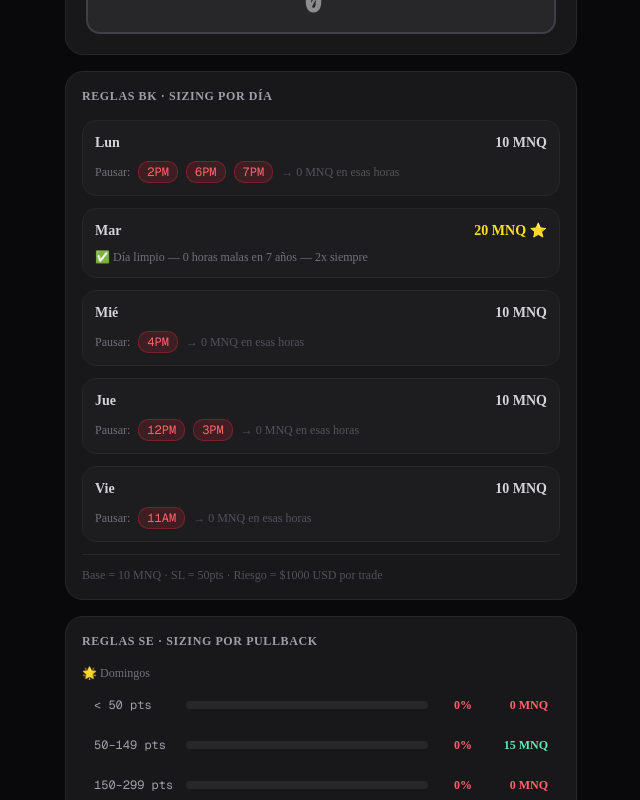
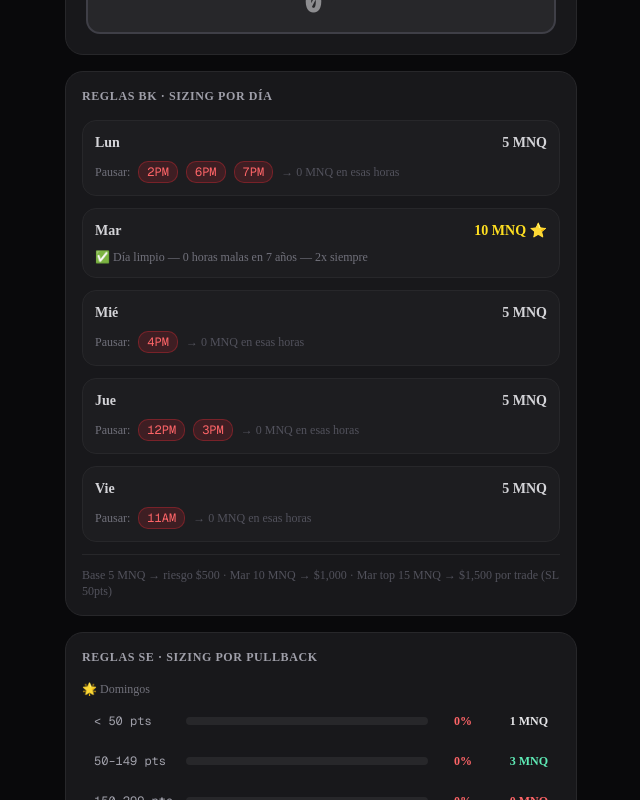
Before and after one commit to Euryg1246-prog/dygpro-analytics, a Next.js app: page /sizing in a window 1280 px wide. Shown: the part 540-1340 px from the top of the page, without its empty margins (319-959 px from the left). Built offline with nearby package versions, Linux system fonts and the light colour scheme; no server answers; the database is empty.

Commit message:
fix(sizing): contratos reales — BK 5/10/15 | SE 1/2/3 MNQ

```diff
--- a/src/app/sizing/page.tsx
+++ b/src/app/sizing/page.tsx
@@ -29,26 +29,50 @@ const WR_MATRIX: Record<string, Record<number, number>> = {
   Vie: { 9:56, 10:60, 11:44, 12:60, 13:73, 14:57, 15:58, 16:50 },
 }
 
-// ── Reglas de sizing ──────────────────────────────────────────────────────────
-// Base: 10 MNQ ($2/pt por contrato → $20/pt total → riesgo $1,000 por SL 50pts)
-const BASE = 10
+// ── Reglas de sizing (números reales acordados) ───────────────────────────────
+//
+// BK Breakout v4:
+//   Días normales    → 5 MNQ  (riesgo $500 por SL 50pts)
+//   Martes           → 10 MNQ (día limpio, doble tamaño)
+//   Martes slot top  → 15 MNQ (Martes + WR≥65% + EV≥$1,500)
+//   Slot negativo    → 0 MNQ  (pausar automación)
+//
+// SE Session Edge:
+//   Base / Martes    → 1 MNQ  (siempre fue así)
+//   Dom pullback ok  → 2 MNQ  (50-100pts, WR moderado)
+//   Dom pullback top → 3 MNQ  (100-150pts, sweet spot)
+//   Dom pullback max → 4 MNQ  (solo si WR>70% Y en ventana de hora)
+//   Pullback >150pts → 0 MNQ  (probabilidad se invierte)
+
+const BK_BASE    = 5
+const BK_MAR     = 10
+const BK_MAR_TOP = 15
+const SE_BASE    = 1
+const SE_DOM_OK  = 2
+const SE_DOM_TOP = 3
+const SE_DOM_MAX = 4
 
 function getBKSize(day: string, hour: number): { size: number; label: string; reason: string } {
   const isPause = (PAUSE_SLOTS[day] ?? []).includes(hour)
   if (isPause) return { size: 0, label: '0 MNQ', reason: `${day} ${hour}h = slot negativo histórico — PAUSAR automación` }
-  if (day === 'Mar') return { size: BASE * 2, label: `${BASE * 2} MNQ`, reason: 'Martes = único día sin hora mala en 7 años — máximo tamaño' }
-  const ev = EV_MATRIX[day]?.[hour]
-  const wr = WR_MATRIX[day]?.[hour]
-  if (ev && wr && ev.avg >= 1500 && wr >= 65) return { size: BASE * 1.5, label: `${BASE * 1.5} MNQ`, reason: `${day} ${hour}h WR ${wr}% + EV $${ev.avg.toLocaleString()} — slot premium` }
-  return { size: BASE, label: `${BASE} MNQ`, reason: `${day} ${hour}h = slot válido, tamaño base` }
+  if (day === 'Mar') {
+    const ev = EV_MATRIX['Mar']?.[hour]
+    const wr = WR_MATRIX['Mar']?.[hour]
+    if (ev && wr && ev.avg >= 1500 && wr >= 65)
+      return { size: BK_MAR_TOP, label: `${BK_MAR_TOP} MNQ`, reason: `Mar ${hour}h WR ${wr}% + EV $${ev.avg.toLocaleString()} — slot top de Martes` }
+    return { size: BK_MAR, label: `${BK_MAR} MNQ`, reason: 'Martes = único día sin hora mala en 7 años — tamaño doble' }
+  }
+  return { size: BK_BASE, label: `${BK_BASE} MNQ`, reason: `${day} ${hour}h = slot válido, tamaño base` }
 }
 
 function getSESize(pullbackPts: number, day: string): { size: number; label: string; reason: string; action: string } {
   if (pullbackPts === 0) return { size: 0, label: '—', reason: 'Introduce el pullback para calcular', action: 'ESPERAR' }
-  if (pullbackPts < 50) return { size: 0, label: '0 MNQ', reason: 'Pullback muy pequeño — setup sin confirmar', action: 'ESPERAR' }
+  if (pullbackPts < 50) return { size: SE_BASE, label: `${SE_BASE} MNQ`, reason: 'Pullback pequeño — setup débil, mínimo tamaño', action: 'ESPERAR' }
   if (pullbackPts > 150) return { size: 0, label: '0 MNQ', reason: 'Más de 150pts = probabilidad se INVIERTE históricamente', action: 'NO ENTRAR' }
-  if (pullbackPts >= 100 && day === 'Dom') return { size: BASE * 1.5, label: `${BASE * 1.5} MNQ`, reason: 'Pullback fuerte (100-150pts) en Domingo = WR más alto — tamaño premium', action: 'GO +50%' }
-  return { size: BASE, label: `${BASE} MNQ`, reason: 'Pullback válido (50-150pts) — tamaño base', action: 'GO' }
+  if (day === 'Mar') return { size: SE_BASE, label: `${SE_BASE} MNQ`, reason: 'Martes SE — tamaño base siempre', action: 'GO' }
+  // Domingos: escalar por pullback
+  if (pullbackPts >= 100) return { size: SE_DOM_TOP, label: `${SE_DOM_TOP} MNQ`, reason: 'Dom 100-150pts = sweet spot histórico — tamaño premium', action: 'GO TOP' }
+  return { size: SE_DOM_OK, label: `${SE_DOM_OK} MNQ`, reason: 'Dom 50-100pts — pullback válido, tamaño moderado', action: 'GO' }
 }
 
 // ── Helpers de tiempo ─────────────────────────────────────────────────────────
@@ -133,15 +157,17 @@ export default function SizingPage() {
 
   // Sizing color helpers
   const sizeColor = (n: number) =>
-    n === 0  ? 'text-red-400' :
-    n >= BASE * 2 ? 'text-yellow-300' :
-    n >= BASE * 1.5 ? 'text-emerald-300' :
+    n === 0         ? 'text-red-400'     :
+    n >= BK_MAR_TOP ? 'text-yellow-300'  :
+    n >= BK_MAR     ? 'text-emerald-300' :
+    n >= SE_DOM_TOP ? 'text-emerald-300' :
     'text-zinc-200'
 
   const sizeBg = (n: number) =>
-    n === 0   ? 'bg-red-500/10 border-red-500' :
-    n >= BASE * 2 ? 'bg-yellow-400/10 border-yellow-400' :
-    n >= BASE * 1.5 ? 'bg-emerald-500/10 border-emerald-400' :
+    n === 0         ? 'bg-red-500/10    border-red-500'     :
+    n >= BK_MAR_TOP ? 'bg-yellow-400/10 border-yellow-400'  :
+    n >= BK_MAR     ? 'bg-emerald-500/10 border-emerald-400':
+    n >= SE_DOM_TOP ? 'bg-emerald-500/10 border-emerald-400':
     'bg-zinc-800 border-zinc-600'
 
   return (
@@ -261,8 +287,9 @@ export default function SizingPage() {
               pts > 150 ? 'text-red-400' : pts >= 50 ? 'text-emerald-400' : 'text-amber-400'
             }`}>
               {pts > 150 ? '⛔ NO ENTRAR — probabilidad invertida'
-              : pts >= 100 && seDay === 'Dom' ? `✅ ${BASE * 1.5} MNQ — pullback fuerte Dom`
-              : pts >= 50 ? `✅ ${BASE} MNQ — pullback válido`
+              : pts >= 100 && seDay === 'Dom' ? `✅ ${SE_DOM_TOP} MNQ — pullback fuerte Dom`
+              : pts >= 50 && seDay === 'Dom' ? `✅ ${SE_DOM_OK} MNQ — pullback válido Dom`
+              : pts >= 50 ? `✅ ${SE_BASE} MNQ — Martes base`
               : '⏳ Muy pequeño — esperar más retroceso'}
             </p>
             <button onClick={() => setPullback('')} className="text-xs text-zinc-600 hover:text-zinc-400">✕</button>
@@ -288,7 +315,7 @@ export default function SizingPage() {
                     {isCurrent && <span className="text-xs bg-emerald-500/20 text-emerald-400 px-2 py-0.5 rounded-full">HOY</span>}
                   </div>
                   <span className={`text-sm font-black ${isMar ? 'text-yellow-300' : pause.length > 0 ? 'text-zinc-300' : 'text-emerald-400'}`}>
-                    {isMar ? `${BASE * 2} MNQ ⭐` : `${BASE} MNQ`}
+                    {isMar ? `${BK_MAR} MNQ ⭐` : `${BK_BASE} MNQ`}
                   </span>
                 </div>
                 {isMar ? (
@@ -311,7 +338,7 @@ export default function SizingPage() {
           })}
         </div>
         <p className="text-xs text-zinc-600 mt-3 border-t border-zinc-800 pt-3">
-          Base = {BASE} MNQ · SL = 50pts · Riesgo = ${BASE * 50 * 2 / 10 * 10} USD por trade
+          Base {BK_BASE} MNQ → riesgo $500 · Mar {BK_MAR} MNQ → $1,000 · Mar top {BK_MAR_TOP} MNQ → $1,500 por trade (SL 50pts)
         </p>
       </div>
 
@@ -385,7 +412,7 @@ export default function SizingPage() {
               }`}>
                 <p className={`text-xs font-black ${isCurrent ? 'text-emerald-400' : isMar ? 'text-yellow-300' : 'text-zinc-400'}`}>{day}</p>
                 <p className={`text-lg font-black mt-1 ${isMar ? 'text-yellow-300' : 'text-zinc-200'}`}>
-                  {isMar ? '20' : BASE}
+                  {isMar ? BK_MAR : BK_BASE}
                 </p>
                 <p className="text-xs text-zinc-600">MNQ</p>
                 {pause.length > 0 && (
```
